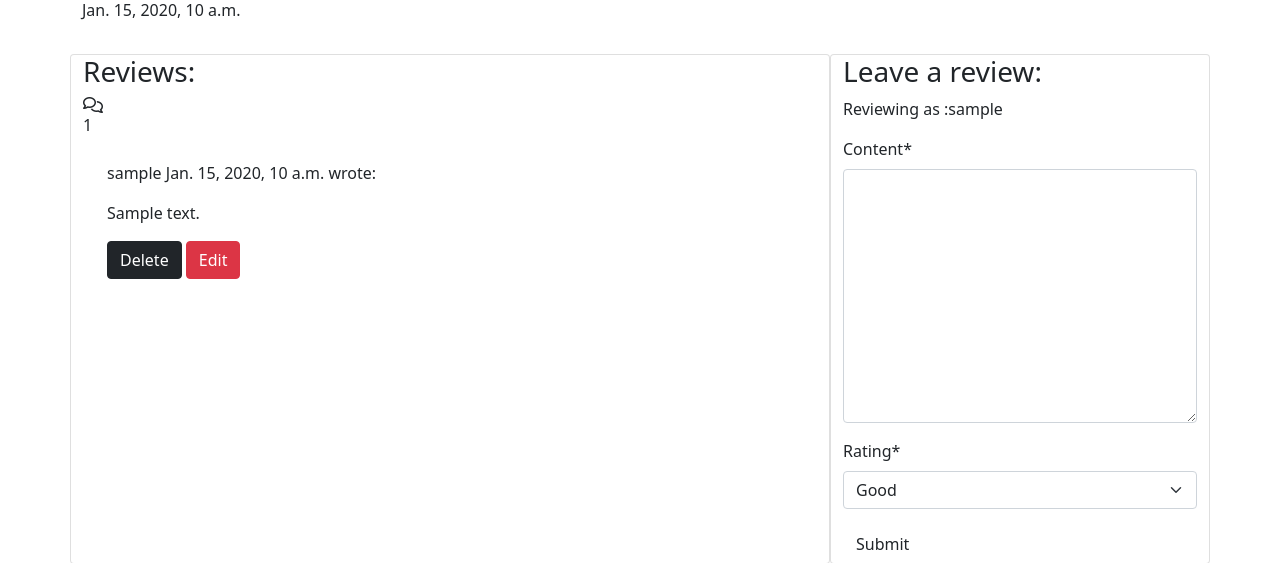
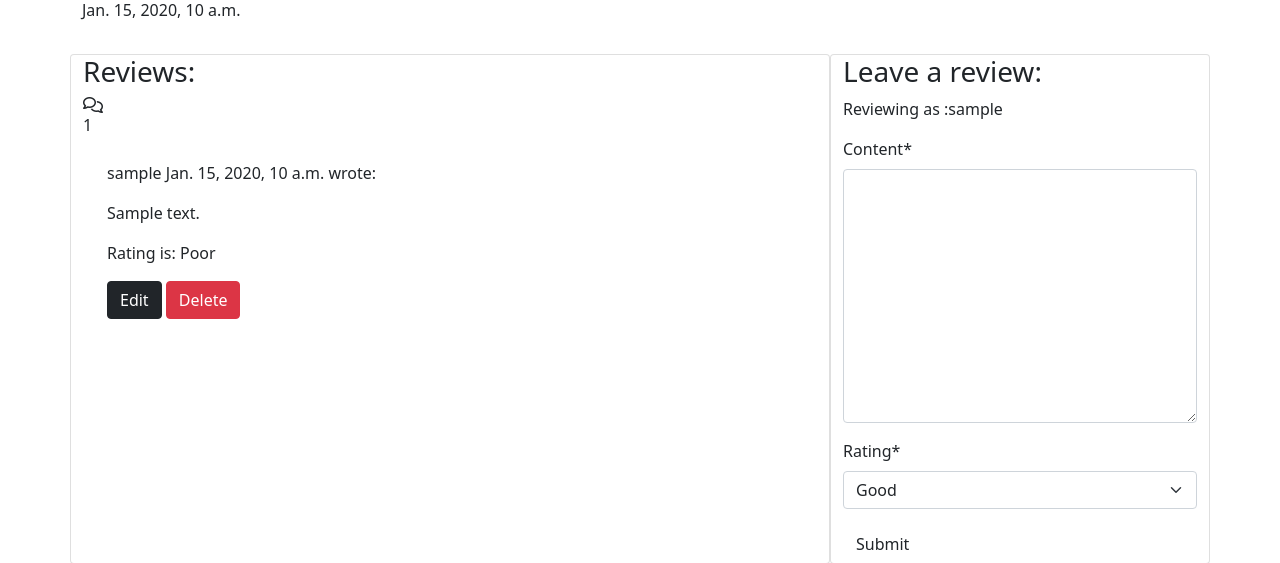
Before and after one commit to Grace-YuGuo/book-shelf-full-stack, a Django app: page /view/1 in a window 1280 px wide. Shown: the part 550-1113 px from the top of the page. Run offline with Django 4.2, Linux system fonts and the light colour scheme; a user stored in the database is signed in; tables that the repository leaves empty hold one stand-in row (values such as "Sample post"); some libraries are stand-ins or nearby versions.

Commit message:
Update the specific review relating to specific book

```diff
--- a/book/templates/book/book_detail.html
+++ b/book/templates/book/book_detail.html
@@ -37,14 +37,29 @@
                     <div id="review{{ review.id }}">
                         {{ review.content | linebreaks }}
                     </div>
+                    <div id="rating{{ review.rating }}">
+                        <p>Rating is:
+                            {% if review.rating == 1 %}
+                                <span>Poor</span>
+                            {% elif review.rating == 2 %}
+                                <span>Fair</span>
+                            {% elif review.rating == 3 %}
+                                <span>Good</span>
+                            {% elif review.rating == 4 %}
+                                <span>Very Good</span>
+                            {% elif review.rating == 5 %}
+                                <span>Excellent</span>
+                            {% endif %}
+                        </p>
+                    </div>
                     {% if not review.approved and review.user == user %}
                     <p class="">
                         This review is awaiting approval
                     </p>
                     {% endif %}
                     {% if user.is_authenticated and review.user == user %}
-                    <button class="btn btn-dark" review_id="{{ review.id }}">Delete</button>
-                    <button class="btn btn-danger" review_id="{{ review.id }}">Edit</button>
+                    <button class="btn btn-dark btn-edit" review_id="{{ review.id }}" review_rating_id ="{{ review.rating}}">Edit</button>
+                    <button class="btn btn-danger" review_id="{{ review.id }}">Delete</button>
                     {% endif %}
                 </div>
                 <!-- Our for loop ends here -->
@@ -68,4 +83,9 @@
 {% endif %}
 
 <!-- book_detail.html content ends here -->
+{% endblock content%}
+
+<!-- extra blocks -->
+{% block extras %}
+<script src="{% static 'js/review.js' %}"></script>
 {% endblock %}
--- a/book/urls.py
+++ b/book/urls.py
@@ -7,5 +7,6 @@ urlpatterns = [
     path('view/<book_id>',views.book_detail, name='book_detail'),
     path('create/', views.create_book, name='create_book'),
     path('edit/<book_id>',views.edit_book,name='edit_book'),
-    path('delete/<book_id>',views.delete_book,name='delete_book')
+    path('delete/<book_id>',views.delete_book,name='delete_book'),
+    path('view/edit_review/<review_id>',views.edit_review,name='review_edit',)
 ]
--- a/book/views.py
+++ b/book/views.py
@@ -4,8 +4,9 @@ from django.shortcuts import render,get_object_or_404,reverse, redirect
 from django.views import generic
 from django.contrib import messages
 from django.contrib.auth.decorators import login_required
+from django.http import HttpResponseRedirect
 from .forms import BookForm, ReviewForm
-from .models import Book
+from .models import Book,Review
 
 # Create your views here.
 # Set up a test view
@@ -158,3 +159,32 @@ def delete_book(request,book_id):
     else:
         # handle a GET request
         return render(request, 'book/delete_book.html',{"book":retrieved_book})
+
+@login_required
+def edit_review(request,review_id):
+    """
+    Edit an individual instance of specific review_id of specific book_id : model:`book.Book` and `book.Review`
+
+    **Context**
+    ``review``
+    An instance of : model:`book.Review` with specific review_id and book_id passed through from url.
+
+    **Template:**
+    :template: `book/book_detail.html`
+    """
+    if request.method == "POST":
+        review = get_object_or_404(Review, id=review_id)
+        # book = get_object_or_404(Book, id=review.book.id)
+
+        review_form = ReviewForm(data=request.POST, instance=review)
+
+        if review_form.is_valid() and review.user == request.user:
+            # review = review_form.save(commit=False)
+            # review.book = book
+            # review.approved = False
+            review.save()
+            messages.add_message(request, messages.SUCCESS, 'Review Updated! Await approval.')
+        else:
+            messages.add_message(request, messages.ERROR, 'Error updating review!')
+
+    return HttpResponseRedirect(reverse('book_detail', args=[review.book.id]))
--- /dev/null
+++ b/static/js/review.js
@@ -0,0 +1,30 @@
+const editButtons = document.getElementsByClassName('btn-edit');
+const reviewText = document.getElementById('id_content');
+const reviewRating = document.getElementById('id_rating');
+const reviewForm = document.getElementById('reviewForm');
+const submitButton = document.getElementById('submitButton');
+
+
+/**
+ * Initializes edit functionality for the provided edit buttons.
+ *
+ * For each button in the `editButtons` collection:
+ * - Retrieves the associated review's ID upon click.
+ * - Fetches the content of the corresponding review.
+ * - Populates the `reviewText ` input/textarea with the review's content for editing.
+ * - Populates the `rating`  input with the review's rating for edting.
+ * - Updates the submit button's text to "update".
+ * - Sets the form's action attribute to the `'edit_review/<review_id>' end point.
+ */
+
+for (let button of editButtons){
+    button.addEventListener('click', (e)=>{
+        let reviewId = e.target.getAttribute('review_id');
+        let reviewRatingId = e.target.getAttribute('review_rating_id')
+        let reviewContent = document.getElementById(`review${reviewId}`).innerText;
+        reviewText.value = reviewContent;
+        reviewRating.value = reviewRatingId;
+        submitButton.innerText = 'Update';
+        reviewForm.setAttribute('action', `edit_review/${reviewId}`);
+    })
+}
--- a/static/js/script.js
+++ /dev/null
@@ -1 +0,0 @@
-console.log("Connect script.js file")
--- a/templates/base.html
+++ b/templates/base.html
@@ -153,7 +153,9 @@
     <script src="https://cdn.jsdelivr.net/npm/bootstrap@5.0.1/dist/js/bootstrap.bundle.min.js"
         integrity="sha384-gtEjrD/SeCtmISkJkNUaaKMoLD0//ElJ19smozuHV6z3Iehds+3Ulb9Bn9Plx0x4" crossorigin="anonymous">
     </script>
-    <script src="{% static 'js/script.js' %}"></script>
+
+    {% block extras %}
+    {% endblock %}
 </body>
 
 </html>
```
Lines whose indentation alone changed are shown as unchanged.
